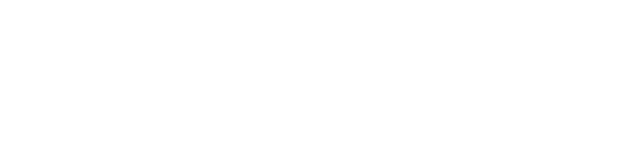
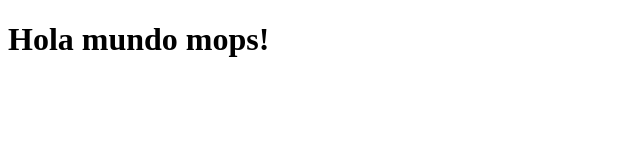
Before and after one commit to lmunozxyz/htmlx, a plain HTML site: page index.html in a window 1280 px wide. Shown: the whole page, without its empty margins (0-640 px from the left). Drawn offline with Linux system fonts and the light colour scheme.

Commit message:
agregamos un H1

```diff
--- a/index.html
+++ b/index.html
@@ -6,6 +6,6 @@
     <title>Document</title>
 </head>
 <body>
-
+    <h1>Hola mundo mops!</h1>
 </body>
 </html>
```
